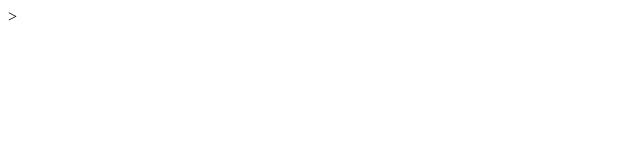
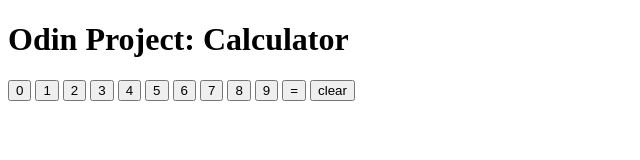
Before and after one commit to JesseCHowe/odin-calculator, a plain HTML site: page index.html in a window 1280 px wide. Shown: the whole page, without its empty margins (0-640 px from the left). Drawn offline with Linux system fonts and the light colour scheme.

Commit message:
create buttons for calculator

```diff
--- a/index.html
+++ b/index.html
@@ -1,10 +1,25 @@
-<!DOCTYPE html>>
+<!DOCTYPE html>
 <html>
     <head>
         <title>Odin Calculator</title>
         <link rel="stylesheet" type="text/css" href="styles.css">
     </head>
     <body>
+        <h1>Odin Project: Calculator</h1>
+        <div id="calc-body">
+            <button>0</button>
+            <button>1</button>
+            <button>2</button>
+            <button>3</button>
+            <button>4</button>
+            <button>5</button>
+            <button>6</button>
+            <button>7</button>
+            <button>8</button>
+            <button>9</button>
+            <button>=</button>
+            <button>clear</button>
+        </div>
         <script src="script.js"></script>
     </body>
 </html>
```
